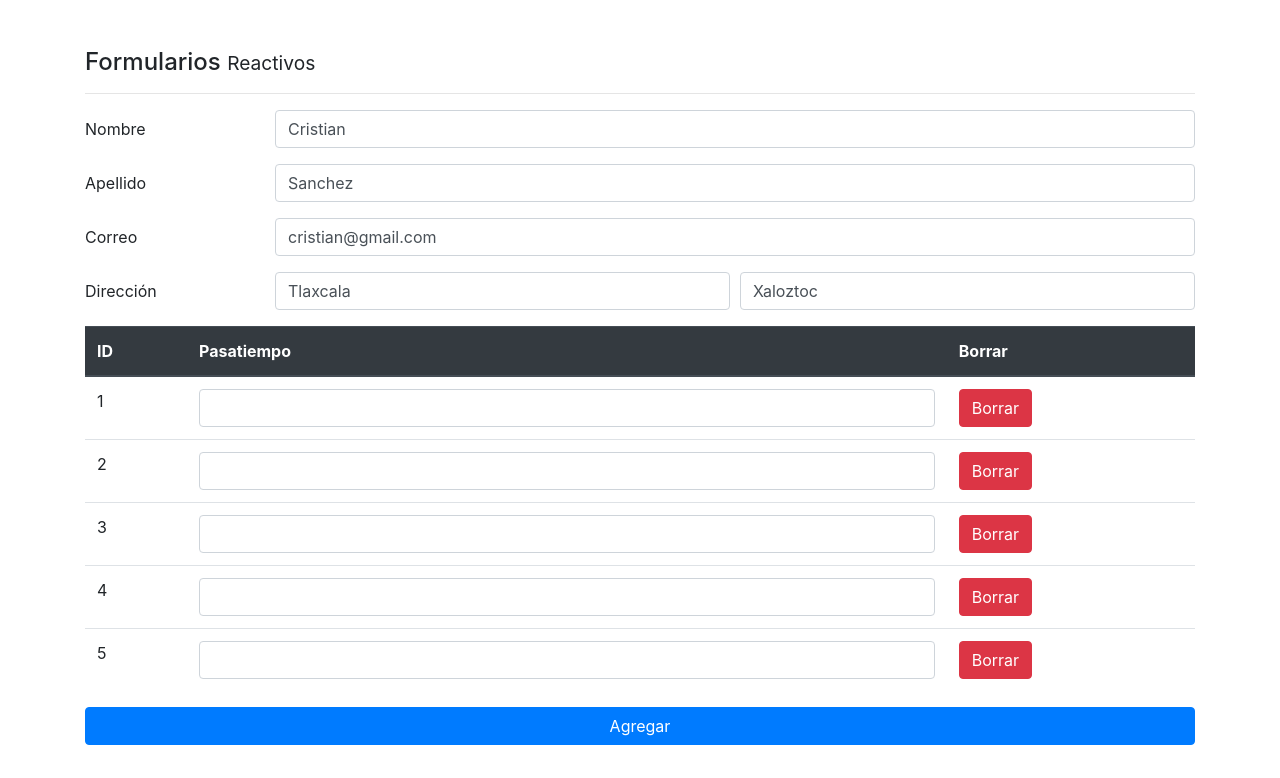
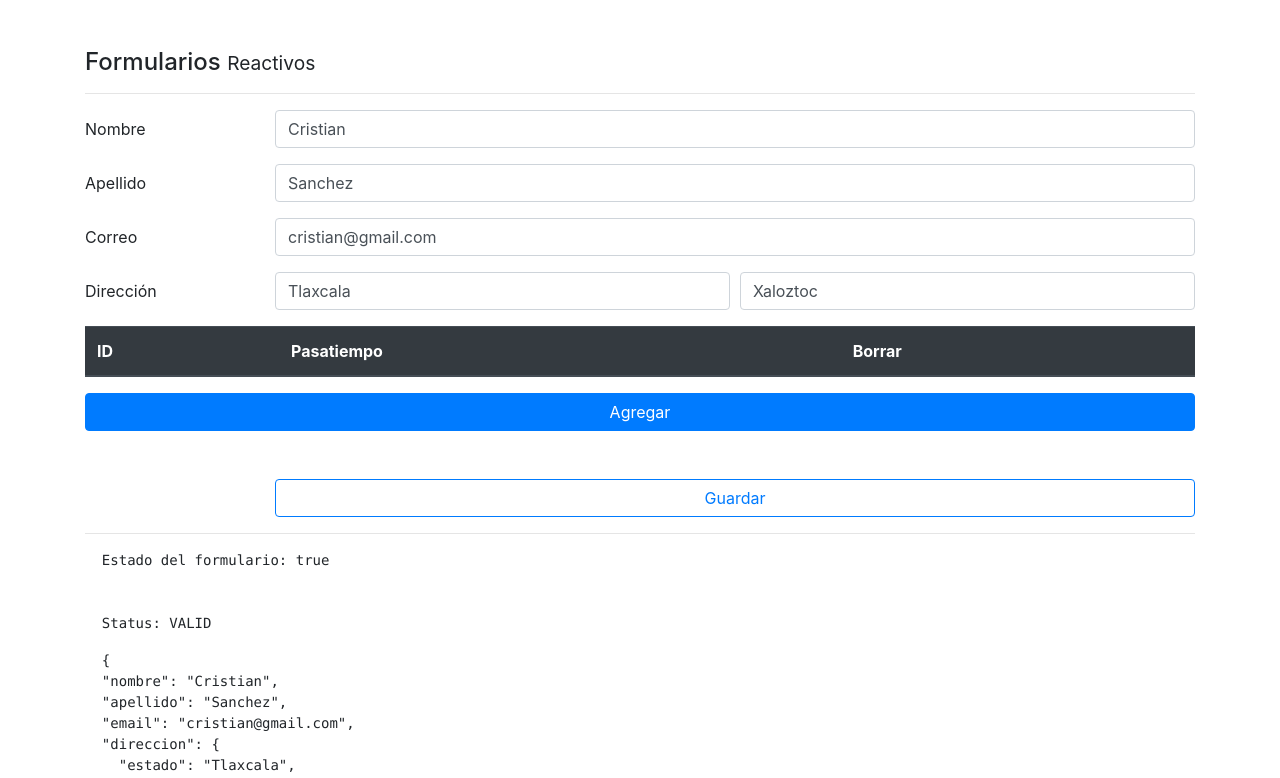
Before and after one commit to Cristian-byte/formularios, an Angular app: page /reactivo in a window 1280 px wide. Shown: the top 778 px of the page. Built offline with nearby package versions, Linux system fonts and the light colour scheme.

Commit message:
Reactivo Añadir y Borrar FormControls

```diff
--- a/src/app/pages/reactive/reactive.component.html
+++ b/src/app/pages/reactive/reactive.component.html
@@ -91,7 +91,8 @@
                      [formControlName]="i">
             </td>
             <td>
-              <button class="btn btn-danger">
+              <button class="btn btn-danger"
+                      (click)="borrarPasatiempo(i)">
                 Borrar
               </button>
             </td>
@@ -100,7 +101,8 @@
       </table>
 
       <button class="btn btn-primary mt-3 mb-5 btn-block"
-              type="button">
+              type="button"
+              (click)="agregarPasatiempo()">
         Agregar
       </button>
 
--- a/src/app/pages/reactive/reactive.component.ts
+++ b/src/app/pages/reactive/reactive.component.ts
@@ -49,9 +49,7 @@
         estado   : ['', Validators.required],
         municipio: ['', Validators.required],
       }),
-      pasatiempos: this.fb.array([
-        [], [], [], [], [],
-      ])
+      pasatiempos: this.fb.array([])
     });
   }
 
@@ -67,6 +65,14 @@
         municipio: 'Xaloztoc'
       }
     });
+  }
+
+  agregarPasatiempo() {
+    this.pasatiempos.push( this.fb.control( '' ) )
+  }
+
+  borrarPasatiempo(i: number) {
+    this.pasatiempos.removeAt(i);
   }
 
   guardar() {
```
